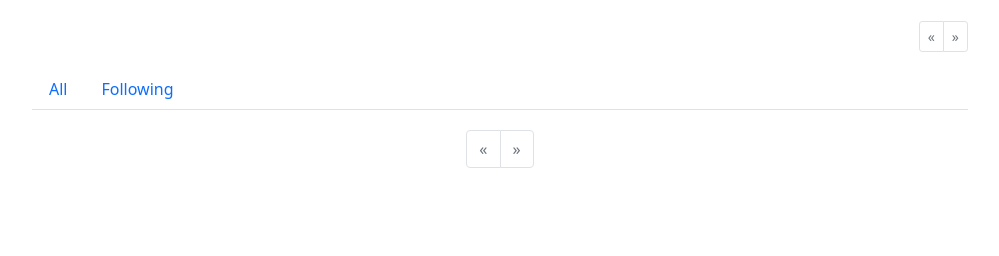
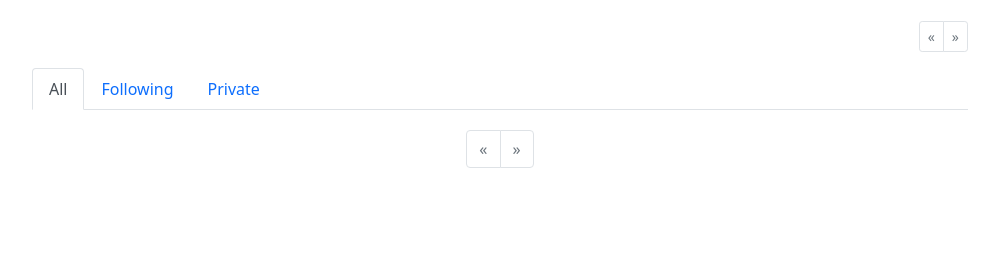
Before and after one commit to weijay0804/Daily-Life, a Flask app: page / in a window 1280 px wide. Shown: the part 383-639 px from the top of the page, without its empty margins (140-1139 px from the left). Run offline with Flask 2, Linux system fonts and the light colour scheme; the visitor is signed in with stand-in values (Sample User, id 1); data comes from the database, SQL or seed files in the repository; data that the repository does not hold is empty; some libraries are stand-ins or nearby versions.

Commit message:
新增  私人貼文標籤

```diff
--- a/app/main/views.py
+++ b/app/main/views.py
@@ -36,21 +36,23 @@ def index():
 
         return redirect(url_for('main.index'))
 
-    show_following = False
+    show_posts = 'all'
     if current_user.is_authenticated:
-        show_following = bool(request.cookies.get('show_following', ''))
+        show_posts = request.cookies.get('show_posts', 'all')
 
-    if show_following:
-        query = current_user.following_posts
-    else:
-        query = Post.query
+    if show_posts == 'following':
+        query = current_user.following_posts.filter(Post.is_private == False)
+    elif show_posts == 'all':
+        query = Post.query.filter_by(is_private = False)
+    elif show_posts == 'private':
+        query = current_user.posts.filter_by(is_private = True)
 
     page = request.args.get('page', 1, type=int)
     pagination = query.order_by(Post.timestamp.desc()).paginate(page, per_page = current_app.config['POSTS_PER_PAGE'], error_out = False)
     posts = pagination.items
 
 
-    return render_template('main/index.html', posts = posts, pagination = pagination, show_following = show_following)
+    return render_template('main/index.html', posts = posts, pagination = pagination, show_posts = show_posts)
 
 @main.route('/all')
 @login_required
@@ -58,7 +60,7 @@ def show_all_posts():
     ''' 顯示所有文章 '''
 
     resp = make_response(redirect(url_for('main.index')))
-    resp.set_cookie('show_following', '', max_age=30 * 24 * 60 * 60)    # 30 days
+    resp.set_cookie('show_posts', 'all', max_age=30 * 24 * 60 * 60)    # 30 days
     return resp
 
 @main.route('/following_posts')
@@ -67,19 +69,31 @@ def following_posts():
     ''' 顯示所有追蹤的文章 '''
 
     resp = make_response(redirect(url_for('main.index')))
-    resp.set_cookie('show_following', '1', max_age=30 * 24 * 60 * 60)
+    resp.set_cookie('show_posts', 'following', max_age=30 * 24 * 60 * 60)
+    return resp
+
+@main.route('/private')
+@login_required
+def private_posts():
+    ''' 顯示所有私人文章 '''
+
+    resp = make_response(redirect(url_for('main.index')))
+    resp.set_cookie('show_posts', 'private', max_age= 30 * 24 * 60 * 60)
+
     return resp
 
 @main.route('/user/<username>')
 def user(username : str):
     ''' 使用者個人資訊頁面 '''
 
+    # TODO 如果使用者在本人頁面要顯示私人貼文
+
     now = datetime.utcnow()
 
     user = User.query.filter(User.username == username).first()
     if user is None:
         abort(404)
-    posts = user.posts.order_by(Post.timestamp.desc()).all()
+    posts = user.posts.filter_by(is_private = False).order_by(Post.timestamp.desc()).all()
     return render_template('main/user.html', user = user, now = now, posts = posts)
 
 @main.route('/edit-profile', methods = ['GET', 'POST'])
--- a/app/templates/main/_post.html
+++ b/app/templates/main/_post.html
@@ -1,15 +1,5 @@
 <!-- 貼文串模板 -->
 
-{% if current_user.is_authenticated %}
-<ul class="nav nav-tabs">
-  <li class="nav-item">
-    <a class="nav-link" aria-current="page" href="{{ url_for('main.show_all_posts') }}">All</a>
-  </li>
-  <li class="nav-item">
-    <a class="nav-link" href="{{ url_for('main.following_posts') }}">Following</a>
-  </li>
-</ul>
-{% endif %}
 <ul class="posts">
     {% for post in posts %}
       <li class="post">
--- a/app/templates/main/index.html
+++ b/app/templates/main/index.html
@@ -56,6 +56,22 @@
         </div>
     {% endif %}
 
+    {% if current_user.is_authenticated %}
+    <div class="post-tab">
+      <ul class="nav nav-tabs">
+        <li class="nav-item">
+          <a class="nav-link {% if show_posts == 'all' %} active {% endif %}" aria-current="page" href="{{ url_for('main.show_all_posts') }}">All</a>
+        </li>
+        <li class="nav-item">
+          <a class="nav-link {% if show_posts == 'following' %} active {% endif %}" href="{{ url_for('main.following_posts') }}">Following</a>
+        </li>
+        <li class="nav-item">
+          <a class="nav-link {% if show_posts == 'private' %} active {% endif %}" href="{{ url_for('main.private_posts') }}">Private</a>
+        </li>
+      </ul>
+    </div>
+    {% endif %}
+
     <div class="posts-content">
       {% include 'main/_post.html' %}
     </div>
```
